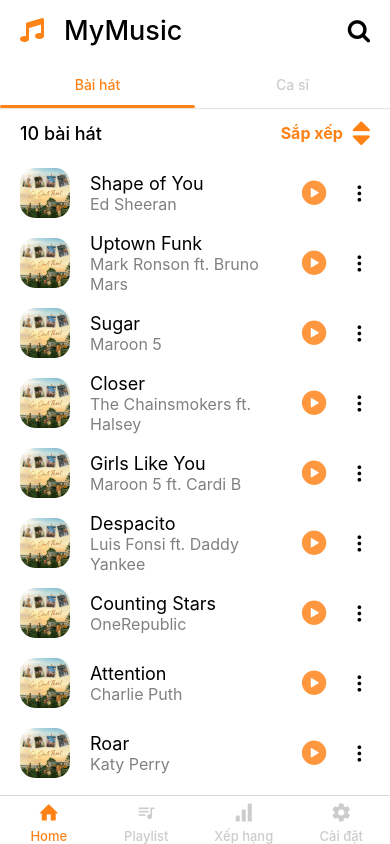
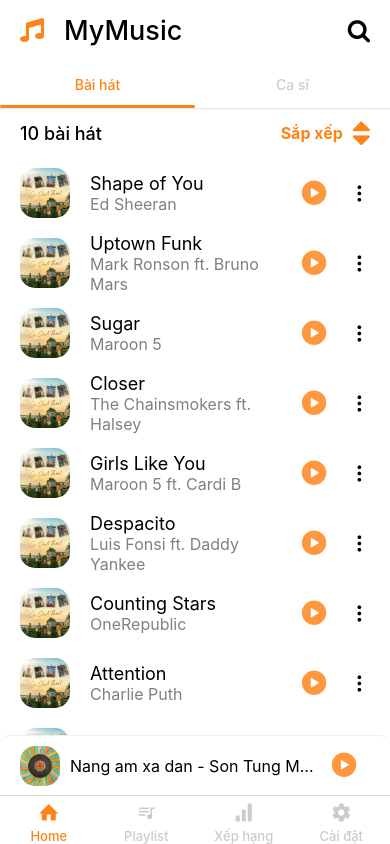
Before and after one commit to npk7264/Online-music-player, a React Native app: screen / in a window 390 px wide. Built offline with nearby package versions, Linux system fonts and the light colour scheme.

Commit message:
create ArtistDetail component

```diff
--- a/App.js
+++ b/App.js
@@ -10,7 +10,7 @@ import Player from "./src/screens/Player";
 import Search from "./src/screens/Search";
 import DetailPlaylist from "./src/screens/DetailPlaylist";
 import Chart from "./src/screens/Chart";
-
+import ArtistDetail from "./src/screens/ArtistDetail";
 const Stack = createStackNavigator();
 
 export default function App() {
@@ -21,6 +21,7 @@ export default function App() {
           initialRouteName="BottomMenu"
           screenOptions={{ headerShown: false }}
         >
+          <Stack.Screen name="ArtistDetail" component={ArtistDetail} />
           <Stack.Screen name="BottomMenu" component={BottomMenu} />
           <Stack.Screen name="Player" component={Player} />
           <Stack.Screen name="Search" component={Search} />
--- a/src/components/ArtistItem.js
+++ b/src/components/ArtistItem.js
@@ -1,9 +1,14 @@
 import React from 'react'
 import { View, StyleSheet, TouchableOpacity, Image, Text } from 'react-native';
 import { Ionicons } from "@expo/vector-icons";
-const ArtistItem = (props) => {
+import { useNavigation } from "@react-navigation/native";
+const ArtistItem = ({ name, songs }) => {
+    const navigation = useNavigation();
     return (
-        <TouchableOpacity style={styles.container}>
+        <TouchableOpacity
+            style={styles.container}
+            onPress={() => navigation.navigate('ArtistDetail', { name, songs })}
+        >
             <View style={styles.content}>
                 <View
                     style={{
@@ -21,14 +26,15 @@ const ArtistItem = (props) => {
                     {/* Info */}
                     <View style={{ flex: 1, paddingRight: 10 }}>
                         <Text style={{ fontSize: 18 }} numberOfLines={1}>
-                            {props.name}
+                            {name}
                         </Text>
-                        <Text style={{ fontSize: 16, color: "gray" }}>{props.songs?.length} bài hát</Text>
+                        <Text style={{ fontSize: 16, color: "gray" }}>{songs?.length} bài hát</Text>
                     </View>
                 </View>
 
                 {/* OPTION */}
-                <TouchableOpacity >
+                <TouchableOpacity
+                >
                     <Ionicons name="ellipsis-vertical" size={20} />
                 </TouchableOpacity>
 
--- a/src/components/TopMenu.js
+++ b/src/components/TopMenu.js
@@ -31,7 +31,7 @@ const TopMenu = () => {
         <Tab.Screen name="Ca sĩ" component={Artist} />
       </Tab.Navigator>
 
-      {/* <MiniPlayer /> */}
+      <MiniPlayer />
     </SafeAreaView>
   );
 };
--- /dev/null
+++ b/src/screens/ArtistDetail.js
@@ -0,0 +1,34 @@
+import { StyleSheet, Text, View, SafeAreaView, StatusBar } from 'react-native'
+import React from 'react'
+import BackBar from '../components/BackBar';
+const ArtistDetail = ({ route }) => {
+    const name = route.params.name;
+    const songs = route.params.songs;
+    return (
+        <SafeAreaView style={styles.container}>
+            <BackBar></BackBar>
+
+            <View style={styles.content}>
+                <View></View>
+            </View>
+        </SafeAreaView>
+    )
+}
+
+export default ArtistDetail;
+
+const styles = StyleSheet.create({
+    container: {
+        flex: 1,
+        backgroundColor: 'white'
+    },
+    content: {
+
+    },
+    header: {
+
+    },
+    bottom: {
+
+    },
+})
```
